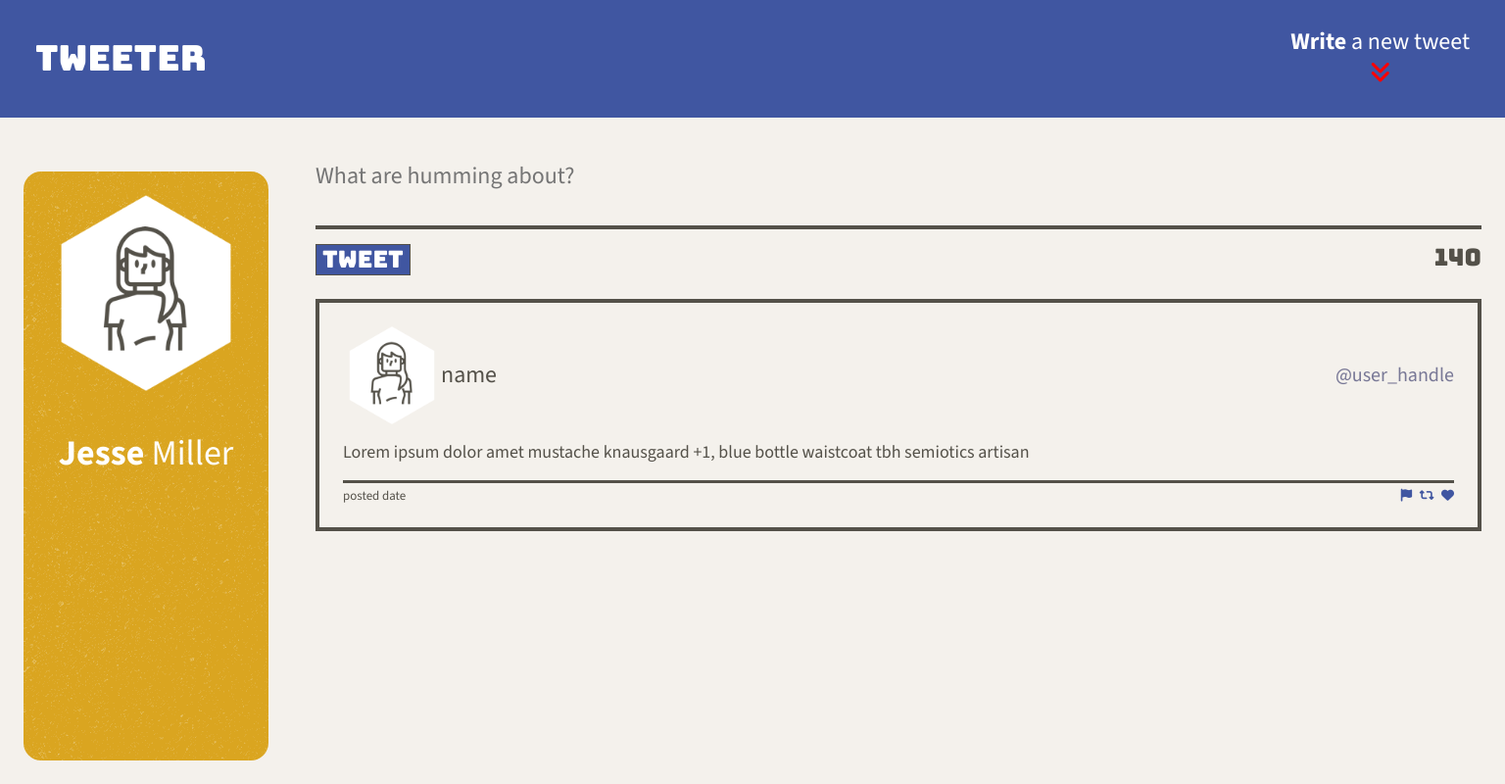
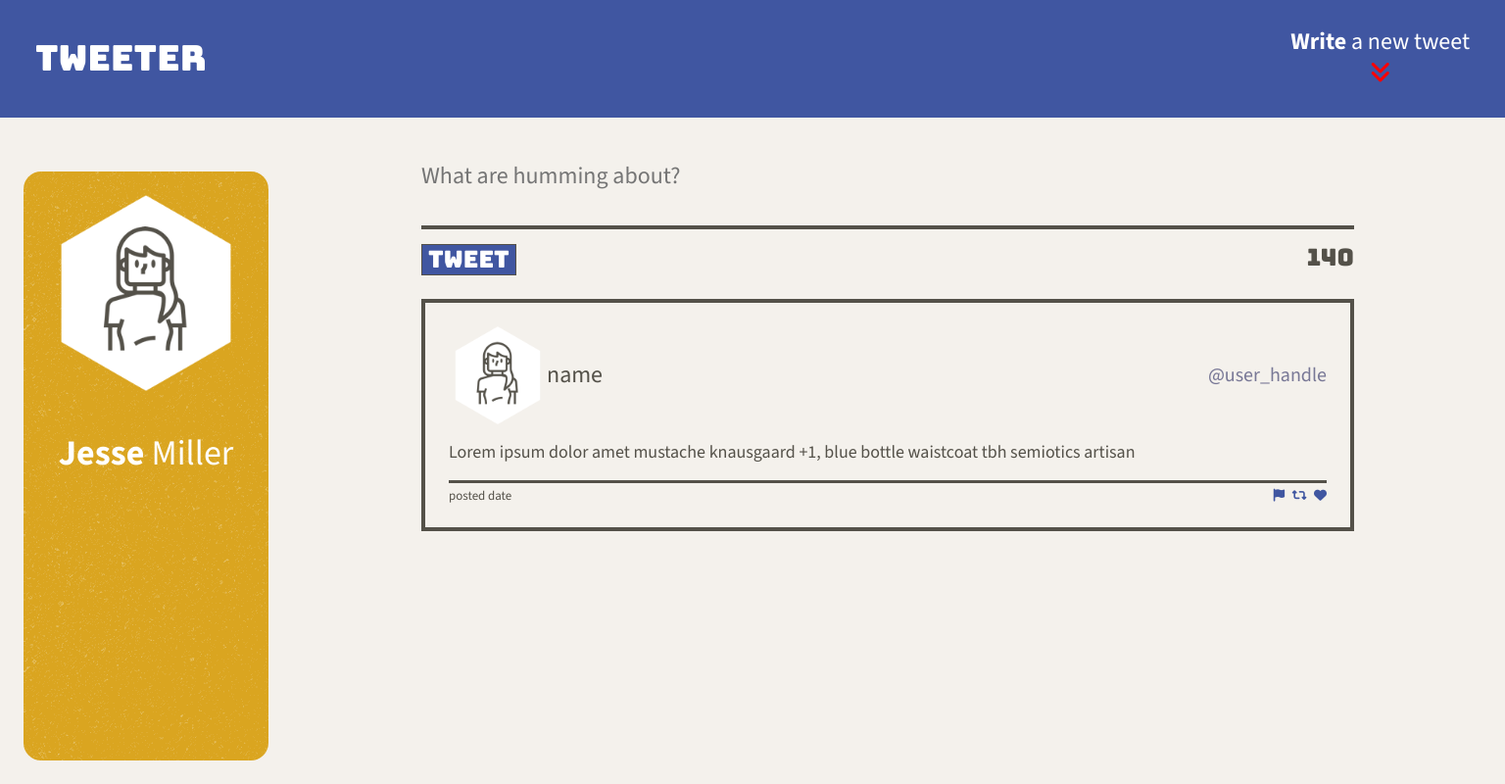
Before and after one commit to Jesse-D-Miller/tweeter, a plain HTML site: page public/index.html in a window 1536 px wide. Shown: the whole page at 98% size. Drawn offline with nearby package versions, Linux system fonts and the light colour scheme; no server answers.

Commit message:
fixed margin scaling for wide monitors

```diff
--- a/public/styles/layout.css
+++ b/public/styles/layout.css
@@ -34,6 +34,7 @@ main {
   width: 90%;
   padding: 1em;
   margin: 0 auto;
+  max-width: 1000px;  /* or whatever limit you want */
 }
 
 /* small mobile screen styles */
@@ -53,6 +54,12 @@ main {
 
   main {
     margin-left: calc(250px + 2em);
-    /* to offset the fixed header */
   }
 }
+
+/* this is to here to better fill the blank space on extra wide monitors, activates at 130px wide and spaces tweets off of the header */
+@media only screen and (min-width: 1320px) {
+  main {
+    margin-left: calc(250px + 2em + ((100vw - 1320px) * 0.5));
+  }
+}
```
